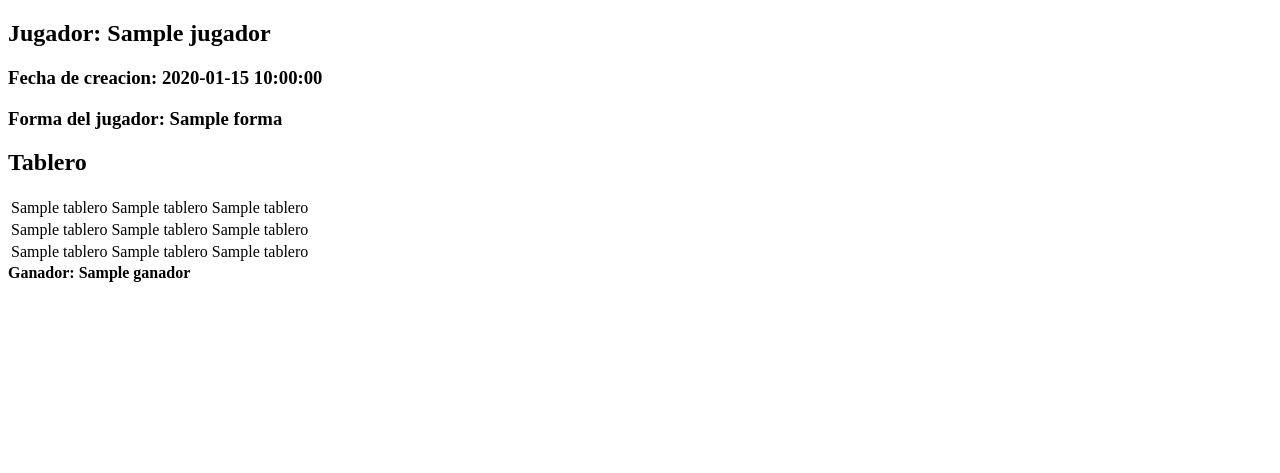
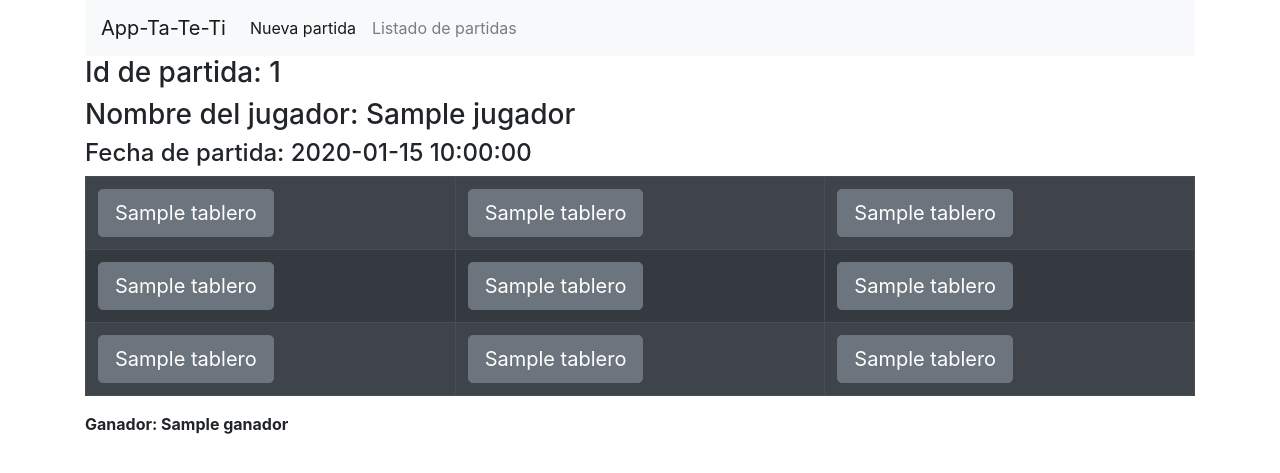
Before and after one commit to tomassiNico/web_api_tateti, a Flask app: template templates/partida.html in a window 1280 px wide. Shown: the top 473 px of the page. Run offline with Flask 2, Linux system fonts and the light colour scheme; the template is opened without the code that fills it: most values are stand-ins (such as "Sample title", 1, 10 or a date in 2020); some libraries are stand-ins or nearby versions.

Commit message:
dando forma a la pagina web

```diff
--- /dev/null
+++ b/css/background-gradient.css
@@ -0,0 +1,4 @@
+#grad {
+  background: rgb(2,0,36);
+  background: linear-gradient(90deg, rgba(2,0,36,1) 0%, rgba(121,80,9,1) 23%, rgba(0,212,255,1) 100%);
+}
--- a/main.py
+++ b/main.py
@@ -1,8 +1,9 @@
 import os
-from flask import Flask, render_template
+from flask import Flask, render_template, request
 import requests
 import ast
 from bson import ObjectId
+import datetime
 
 app = Flask(__name__)
 
@@ -15,7 +16,7 @@ def get_partidas():
     # cambio el _id por el $oid para evitar hacer conversiones en el template
     for p in partidas:
         p["_id"] = p["_id"]["$oid"]
-    return render_template('partidas.html', partidas=partidas)
+    return render_template('partidas.html', title="Listado de partidas", partidas=partidas)
 
 @app.route('/partida/<id>')
 def get_partida(id):
@@ -25,7 +26,26 @@ def get_partida(id):
     #piso id para tratar mas facil en template
     partida["_id"] = partida["_id"]["$oid"]
     tab = partida["tablero"].split(",")
-    return render_template('partida.html', partida=partida, tablero=tab)
+    return render_template('partida.html', title="Partida {}".format(partida["_id"]) , partida=partida, tablero=tab)
+
+@app.route('/partida/<id>/jugar/<pos>')
+def jugar(id, pos):
+    r = requests.get('https://murmuring-forest-97474.herokuapp.com/partida/{}/jugar/{}'.format(id, pos))
+    return redirect('/partda/{}'.format(id))
+
+@app.route('/crear_partida', methods=['GET','POST'])
+def crear_partida():
+    return "request.form['forma']"
+    #data = { }
+    #data["jugador"] = request.form['jugador']
+    #data["forma"] = request.form['forma']
+    #data["add_date"] = datetime.datetime.now()
+    #requests.post('https://murmuring-forest-97474.herokuapp.com/nueva_partida', json=data)
+
+@app.route('/nueva_partida', methods=['GET'])
+def nueva_partida():
+    return render_template('nueva_partida.html')
+
 
 if __name__ == '__main__':
     port = int(os.environ.get("PORT", 5000))
--- /dev/null
+++ b/templates/base.html
@@ -0,0 +1,37 @@
+<!DOCTYPE html>
+<html lang="en" dir="ltr">
+  <head>
+    <meta charset="utf-8">
+    <title> {{ title }} - Ta-Te-Ti </title>
+    <link rel="stylesheet" href="https://stackpath.bootstrapcdn.com/bootstrap/4.3.1/css/bootstrap.min.css" integrity="sha384-ggOyR0iXCbMQv3Xipma34MD+dH/1fQ784/j6cY/iJTQUOhcWr7x9JvoRxT2MZw1T" crossorigin="anonymous">
+    <link rel="stylesheet" href="/css/background-gradient.css">
+    <script src="https://code.jquery.com/jquery-3.3.1.slim.min.js" integrity="sha384-q8i/X+965DzO0rT7abK41JStQIAqVgRVzpbzo5smXKp4YfRvH+8abtTE1Pi6jizo" crossorigin="anonymous"></script>
+    <script src="https://cdnjs.cloudflare.com/ajax/libs/popper.js/1.14.7/umd/popper.min.js" integrity="sha384-UO2eT0CpHqdSJQ6hJty5KVphtPhzWj9WO1clHTMGa3JDZwrnQq4sF86dIHNDz0W1" crossorigin="anonymous"></script>
+    <script src="https://stackpath.bootstrapcdn.com/bootstrap/4.3.1/js/bootstrap.min.js" integrity="sha384-JjSmVgyd0p3pXB1rRibZUAYoIIy6OrQ6VrjIEaFf/nJGzIxFDsf4x0xIM+B07jRM" crossorigin="anonymous"></script>
+  </head>
+  <body class="grad">
+    <div class="container">
+
+      <nav class="navbar navbar-expand-lg navbar-light bg-light">
+        <a class="navbar-brand" href="#">App-Ta-Te-Ti</a>
+        <button class="navbar-toggler" type="button" data-toggle="collapse" data-target="#navbarNav" aria-controls="navbarNav" aria-expanded="false" aria-label="Toggle navigation">
+          <span class="navbar-toggler-icon"></span>
+        </button>
+        <div class="collapse navbar-collapse" id="navbarNav">
+          <ul class="navbar-nav">
+            <li class="nav-item active">
+              <a class="nav-link" href="/nueva_partida">Nueva partida <span class="sr-only">(current)</span></a>
+            </li>
+            <li class="nav-item">
+              <a class="nav-link" href="/partidas">Listado de partidas</a>
+            </li>
+          </ul>
+        </div>
+      </nav>
+
+    </div>
+
+    {% block content %}{% endblock %}
+
+  </body>
+</html>
--- a/templates/partida.html
+++ b/templates/partida.html
@@ -1,34 +1,31 @@
-<!DOCTYPE html>
-<html lang="en" dir="ltr">
-  <head>
-    <meta charset="utf-8">
-    <title>Partida {{ partida._id }}</title>
-  </head>
-  <body>
-    <h2> Jugador: {{ partida.jugador }}</h2>
-    <h3> Fecha de creacion: {{ partida.add_date }}</h3>
-    <h3> Forma del jugador: {{ partida.forma }}</h3>
-    <table>
-      <h2>Tablero</h2>
+{% extends "base.html" %}
+{% block content%}
+<div class="container">
+  <h3>Id de partida: {{ partida._id }}</h3>
+  <h3>Nombre del jugador: {{ partida.jugador }}</h3>
+  <h4>Fecha de partida: {{ partida.add_date }}</h4>
+
+  <table class="table table-striped table-dark table-bordered">
+  <tbody>
     <tr>
-        <td>{{ tablero[0] }}</td>
-        <td>{{ tablero[1] }}</td>
-        <td>{{ tablero[2] }}</td>
+      <td><button type="submit" class="btn btn-secondary btn-lg" action="/partida/{{ partida.id }}/jugar/0">{{ tablero[0] }}</button></td>
+      <td><button type="button" class="btn btn-secondary btn-lg" action="/partida/{{ partida._id }}/jugar/1">{{ tablero[1] }}</button></td>
+      <td><button type="button" class="btn btn-secondary btn-lg" action="/partida/{{ partida._id }}/jugar/2">{{ tablero[2] }}</button></td>
     </tr>
     <tr>
-        <td>{{ tablero[3] }}</td>
-        <td>{{ tablero[4] }}</td>
-        <td>{{ tablero[5] }}</td>
+      <td><button type="button" class="btn btn-secondary btn-lg" action="/partida/{{ partida._id }}/jugar/3">{{ tablero[3] }}</button></td>
+      <td><button type="button" class="btn btn-secondary btn-lg" action="/partida/{{ partida._id }}/jugar/4">{{ tablero[4] }}</button></td>
+      <td><button type="button" class="btn btn-secondary btn-lg" action="/partida/{{ partida._id }}/jugar/5">{{ tablero[5] }}</button></td>
     </tr>
     <tr>
-        <td>{{ tablero[6] }}</td>
-        <td>{{ tablero[7] }}</td>
-        <td>{{ tablero[8] }}</td>
+      <td><button type="button" class="btn btn-secondary btn-lg" action="/partida/{{ partida._id }}/jugar/6">{{ tablero[5] }}</button></td>
+      <td><button type="button" class="btn btn-secondary btn-lg" action="/partida/{{ partida._id }}/jugar/7">{{ tablero[6] }}</button></td>
+      <td><button type="button" class="btn btn-secondary btn-lg" action="/partida/{{ partida._id }}/jugar/8">{{ tablero[8] }}</button></td>
     </tr>
+  </tbody>
 </table>
   {% if partida.ganador != '' %}
     <b>Ganador: {{ partida.ganador }}</b>
   {% endif %}
-
-  </body>
-</html>
+</div>
+{% endblock %}
```
Also changed, not shown: templates/nueva_partida.html (added, +19 -0 lines), templates/partidas.html (+5 -9 lines). Lines whose indentation alone changed are shown as unchanged.
